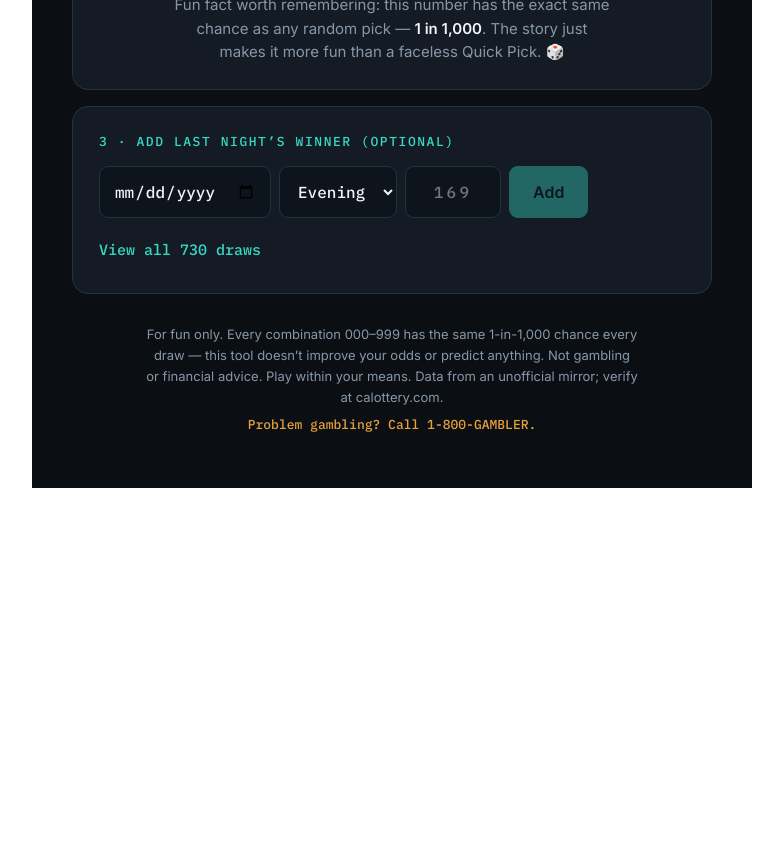
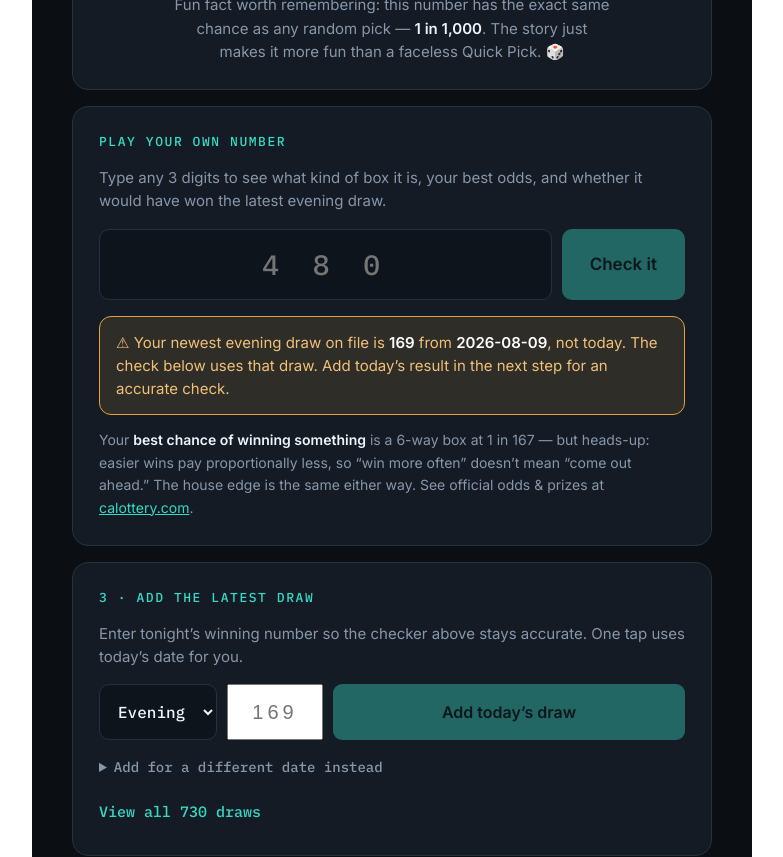
Before and after one commit to tryappit-stack/Daily-3-game-, a React (Vite) app: page / in a window 1280 px wide. Shown: the part 920-1777 px from the top of the page, without its empty margins (248-1031 px from the left). Before the commit the page ends 1408 px from the top, so only its background shows below. Built offline with nearby package versions, Linux system fonts and the light colour scheme.

Commit message:
fixing 1

```diff
--- a/App.jsx
+++ b/App.jsx
@@ -804,6 +804,14 @@ function boxInfo(num) {
   return { ways, kind, boxOdds, combos: [...perms].sort() };
 }
 
+function checkAgainst(myNum, draws) {
+  if (myNum.length !== 3 || !draws.length) return null;
+  const latest = draws[draws.length - 1];
+  const straight = myNum === latest.str;
+  const box = myNum.split("").sort().join("") === latest.str.split("").sort().join("");
+  return { latest, straight, box };
+}
+
 const SCOPES = { evening: "Evening", midday: "Midday", combined: "Both draws" };
 
 export default function App() {
@@ -815,10 +823,15 @@ export default function App() {
   const [newTime, setNewTime] = useState("evening");
   const [newNum, setNewNum] = useState("");
   const [showData, setShowData] = useState(false);
+  const [myNum, setMyNum] = useState("");
+  const [checkResult, setCheckResult] = useState(null);
 
   const all = useMemo(() => parseSeed(seedText), [seedText]);
   const draws = useMemo(() => scope === "combined" ? all : all.filter((d) => d.time === scope), [all, scope]);
   const f = useMemo(() => features(draws), [draws]);
+  const todayStr = new Date().toISOString().slice(0, 10);
+  const latestDraw = draws.length ? draws[draws.length - 1] : null;
+  const isStale = latestDraw ? latestDraw.date < todayStr : true;
   const counts = { evening: all.filter(d=>d.time==="evening").length, midday: all.filter(d=>d.time==="midday").length };
   const maxFreq = Math.max(...f.overall);
   const recent = useMemo(() => [...draws].slice(-5).reverse(), [draws]);
@@ -832,12 +845,14 @@ export default function App() {
     }, 70);
   };
 
-  const addDraw = () => {
+  const addDraw = (useToday) => {
     const n = newNum.replace(/\D/g, "");
-    if (n.length !== 3 || !newDate) return;
-    setSeedText((s) => `${newDate},${newTime === "midday" ? "m" : "e"},${n}\n` + s);
-    setNewNum("");
+    const date = useToday ? todayStr : newDate;
+    if (n.length !== 3 || !date) return;
+    setSeedText((s) => `${date},${newTime === "midday" ? "m" : "e"},${n}\n` + s);
+    setNewNum(""); setCheckResult(null);
   };
+  const fillToday = () => setNewDate(todayStr);
 
   return (
     <div className="lab">
@@ -945,17 +960,70 @@ export default function App() {
         </p>
       </section>
 
+      {/* Play your own / check a number */}
+      <section className="card">
+        <div className="step">Play your own number</div>
+        <p className="own-sub">Type any 3 digits to see what kind of box it is, your best odds, and whether it would have won the latest {scope === "combined" ? "" : scope} draw.</p>
+        <div className="own-row">
+          <input className="ownin" placeholder="4 8 0" maxLength={3} value={myNum}
+            onChange={(e) => { setMyNum(e.target.value.replace(/\D/g, "")); setCheckResult(null); }} />
+          <button className="own-btn" disabled={myNum.length !== 3}
+            onClick={() => setCheckResult(checkAgainst(myNum, draws))}>Check it</button>
+        </div>
+
+        {isStale && latestDraw && (
+          <div className="stale-warn">
+            ⚠ Your newest {scope === "combined" ? "" : scope} draw on file is <b>{latestDraw.str}</b> from <b>{latestDraw.date}</b>, not today. The check below uses that draw. Add today&rsquo;s result in the next step for an accurate check.
+          </div>
+        )}
+
+        {myNum.length === 3 && (() => {
+          const b = boxInfo(myNum);
+          return (
+            <div className="own-out">
+              <div className="own-kind">{myNum} is a <b>{b.kind}</b></div>
+              <div className="own-odds">
+                <div className="oo"><span className="oo-t">Straight</span><span className="oo-o">1 in 1,000</span><span className="oo-n">exact order &middot; biggest prize</span></div>
+                <div className="oo best"><span className="oo-t">Box (best chance)</span><span className="oo-o">{b.boxOdds}</span><span className="oo-n">{b.ways === 6 ? "any of 6 orders" : b.ways === 3 ? "any of 3 orders" : "triple — straight only"}</span></div>
+              </div>
+              {b.ways > 1 && (
+                <div className="own-combos">Box wins if drawn as: {b.combos.map((c) => <span key={c} className="combo">{c}</span>)}</div>
+              )}
+            </div>
+          );
+        })()}
+
+        {checkResult && (
+          <div className={"check-banner " + (checkResult.straight ? "win-big" : checkResult.box ? "win-box" : "no-win")}>
+            {checkResult.straight
+              ? `🎉 STRAIGHT WIN! ${myNum} exactly matches the latest draw (${checkResult.latest.str}, ${checkResult.latest.date}).`
+              : checkResult.box
+              ? `✓ BOX WIN — same digits, different order. Latest draw was ${checkResult.latest.str} (${checkResult.latest.date}). A box play would have won; a straight would not.`
+              : `No win against the latest draw (${checkResult.latest.str}, ${checkResult.latest.date}). That's the usual outcome — it's a 1-in-1,000 game.`}
+          </div>
+        )}
+
+        <p className="own-honest">Your <b>best chance of winning something</b> is a 6-way box at 1 in 167 — but heads-up: easier wins pay proportionally less, so &ldquo;win more often&rdquo; doesn&rsquo;t mean &ldquo;come out ahead.&rdquo; The house edge is the same either way. See official odds &amp; prizes at <a href="https://www.calottery.com/draw-games/daily-3" target="_blank" rel="noopener">calottery.com</a>.</p>
+      </section>
+
       {/* STEP 3 — keep it fresh */}
       <section className="card">
-        <div className="step">3 &middot; Add last night&rsquo;s winner (optional)</div>
-        <div className="adder-row">
-          <input type="date" value={newDate} onChange={(e) => setNewDate(e.target.value)} />
+        <div className="step">3 &middot; Add the latest draw {isStale ? "" : "✓ up to date"}</div>
+        <p className="own-sub">Enter tonight&rsquo;s winning number so the checker above stays accurate. One tap uses today&rsquo;s date for you.</p>
+        <div className="fresh-row">
           <select value={newTime} onChange={(e) => setNewTime(e.target.value)}>
             <option value="evening">Evening</option><option value="midday">Midday</option>
           </select>
           <input className="numin" placeholder="169" maxLength={3} value={newNum} onChange={(e) => setNewNum(e.target.value.replace(/\D/g, ""))} />
-          <button className="add" onClick={addDraw} disabled={newNum.length !== 3 || !newDate}>Add</button>
+          <button className="add big-add" onClick={() => addDraw(true)} disabled={newNum.length !== 3}>Add today&rsquo;s draw</button>
         </div>
+        <details className="other-date">
+          <summary>Add for a different date instead</summary>
+          <div className="adder-row">
+            <input type="date" value={newDate} onChange={(e) => setNewDate(e.target.value)} />
+            <button className="add" onClick={() => addDraw(false)} disabled={newNum.length !== 3 || !newDate}>Add for this date</button>
+          </div>
+        </details>
         <button className="datalink" onClick={() => setShowData((v) => !v)}>{showData ? "Hide" : "View"} all {all.length} draws</button>
         {showData && (
           <>
@@ -1041,6 +1109,36 @@ const CSS = `
   .combos-list { display:flex; flex-wrap:wrap; gap:6px; }
   .combo { font-family:'IBM Plex Mono',monospace; font-size:13px; background:#141b25; border:1px solid var(--line); border-radius:6px; padding:3px 8px; letter-spacing:.06em; }
   .box-note { font-size:12px; color:var(--mut); line-height:1.5; }
+
+
+  .stale-warn { background:rgba(232,161,58,.13); border:1px solid var(--cold); color:#f0c07a; border-radius:12px; padding:14px 16px; margin-bottom:14px; font-size:15px; line-height:1.55; }
+  .stale-warn b { color:#fff; }
+  .fresh-row { display:flex; gap:10px; flex-wrap:wrap; align-items:stretch; margin-bottom:12px; }
+  .fresh-row select { background:#0d141c; border:1px solid var(--line); color:var(--fg); border-radius:10px; padding:14px; font-family:'IBM Plex Mono',monospace; font-size:16px; min-height:56px; }
+  .big-add { flex:1; min-width:180px; font-size:18px; min-height:56px; }
+  .other-date { margin-bottom:12px; }
+  .other-date summary { cursor:pointer; font-size:14px; color:var(--mut); font-family:'IBM Plex Mono',monospace; padding:6px 0; }
+  .other-date .adder-row { margin-top:10px; }
+
+  .own-sub { font-size:15px; color:var(--mut); line-height:1.55; margin-bottom:16px; }
+  .own-row { display:flex; gap:10px; margin-bottom:16px; flex-wrap:wrap; }
+  .ownin { flex:1; min-width:120px; background:#0d141c; border:1px solid var(--line); color:var(--fg); border-radius:10px; padding:16px; font-family:'IBM Plex Mono',monospace; font-size:28px; text-align:center; letter-spacing:.3em; }
+  .own-btn { background:var(--signal); border:none; color:#04110f; font-weight:700; font-size:17px; padding:16px 28px; border-radius:10px; cursor:pointer; font-family:inherit; min-height:60px; }
+  .own-btn:disabled { opacity:.4; cursor:not-allowed; }
+  .own-out { background:#0d141c; border:1px solid var(--line); border-radius:12px; padding:16px 18px; margin-bottom:14px; }
+  .own-kind { font-size:17px; margin-bottom:12px; } .own-kind b { color:var(--due); }
+  .own-odds { display:flex; flex-direction:column; gap:8px; margin-bottom:12px; }
+  .oo { display:grid; grid-template-columns:1.3fr auto; gap:2px 10px; padding:10px 12px; background:#141b25; border:1px solid var(--line); border-radius:8px; }
+  .oo.best { border-color:var(--hot); }
+  .oo-t { font-weight:600; font-size:15px; } .oo-o { font-family:'IBM Plex Mono',monospace; font-size:16px; color:var(--hot); text-align:right; }
+  .oo-n { grid-column:1 / -1; font-size:12.5px; color:var(--mut); }
+  .own-combos { font-size:14px; color:var(--mut); display:flex; flex-wrap:wrap; gap:6px; align-items:center; }
+  .check-banner { border-radius:12px; padding:16px 18px; margin-bottom:14px; font-size:16px; line-height:1.5; font-weight:500; }
+  .check-banner.win-big { background:rgba(55,217,196,.15); border:1px solid var(--hot); color:var(--hot); }
+  .check-banner.win-box { background:rgba(139,147,255,.15); border:1px solid var(--due); color:#c3c8ff; }
+  .check-banner.no-win { background:#0d141c; border:1px solid var(--line); color:var(--mut); }
+  .own-honest { font-size:14px; color:var(--mut); line-height:1.6; } .own-honest b { color:var(--fg); } .own-honest a { color:var(--signal); }
+
   /* ---- BOOMER-FRIENDLY / MOBILE PASS: larger type, big touch targets ---- */
   .lab { font-size:17px; }
   .tag { font-size:17px; }
@@ -1084,6 +1182,8 @@ const CSS = `
     .box-row { grid-template-columns:1fr auto; }
     .box-row .bp { grid-column:1 / -1; }
     .adder-row { flex-direction:column; align-items:stretch; }
+    .fresh-row { flex-direction:column; }
+    .fresh-row select, .big-add, .fresh-row .numin { width:100%; }
     .adder-row input, .adder-row select, .numin, .add { width:100%; }
   }
 `;
```
